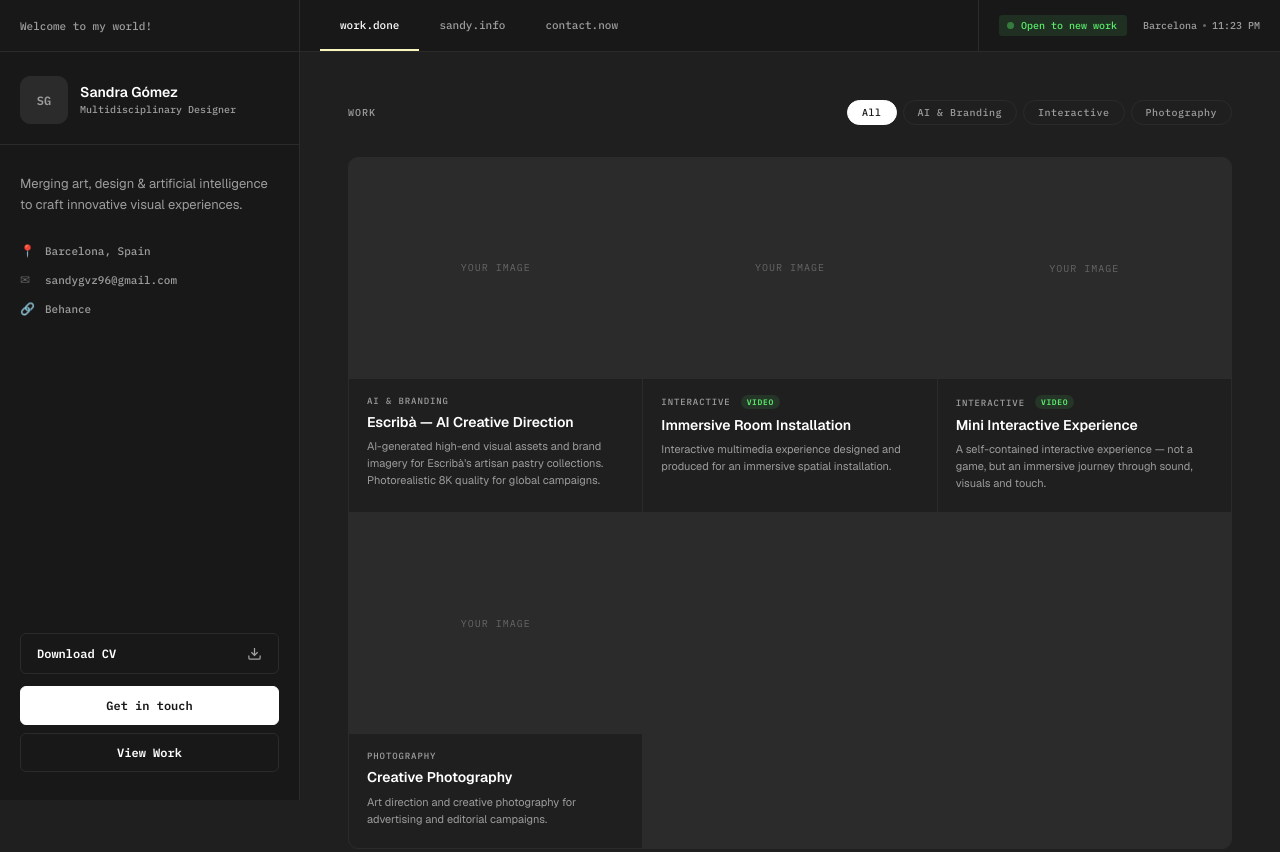
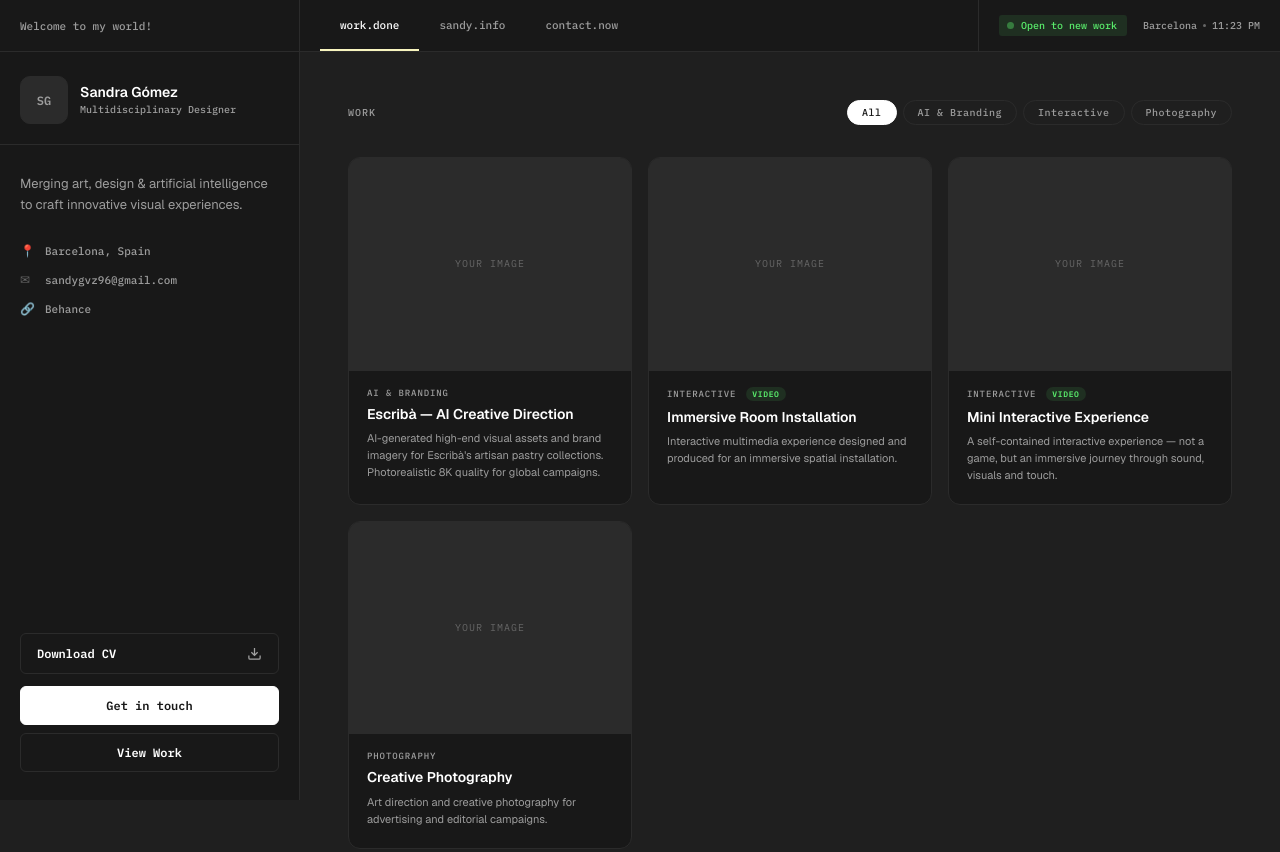
Before and after one commit to fabiantvillarreal-max/sandy-portfolio, a plain HTML site: page index.html in a window 1280 px wide. Shown: the top 852 px of the page. Drawn offline with nearby package versions, Linux system fonts and the light colour scheme.

Commit message:
Fix project cards: separate cards with gap instead of fused grid

```diff
--- a/css/style.css
+++ b/css/style.css
@@ -397,22 +397,23 @@ button { cursor: pointer; font-family: inherit; }
 .work__grid {
   display: grid;
   grid-template-columns: repeat(3, 1fr);
-  gap: 1px;
-  background: var(--border);
-  border: 1px solid var(--border);
-  border-radius: 10px;
-  overflow: hidden;
+  gap: 16px;
 }
 
 .project-card {
-  background: var(--bg);
+  background: var(--nav-bg);
+  border: 1px solid var(--border);
+  border-radius: 12px;
   position: relative;
   overflow: hidden;
   cursor: pointer;
-  transition: background 0.15s;
+  transition: border-color 0.15s, transform 0.15s;
 }
 
-.project-card:hover { background: var(--nav-bg); }
+.project-card:hover {
+  border-color: var(--surface-alt);
+  transform: translateY(-2px);
+}
 
 .project-card__media {
   aspect-ratio: 4/3;
```
